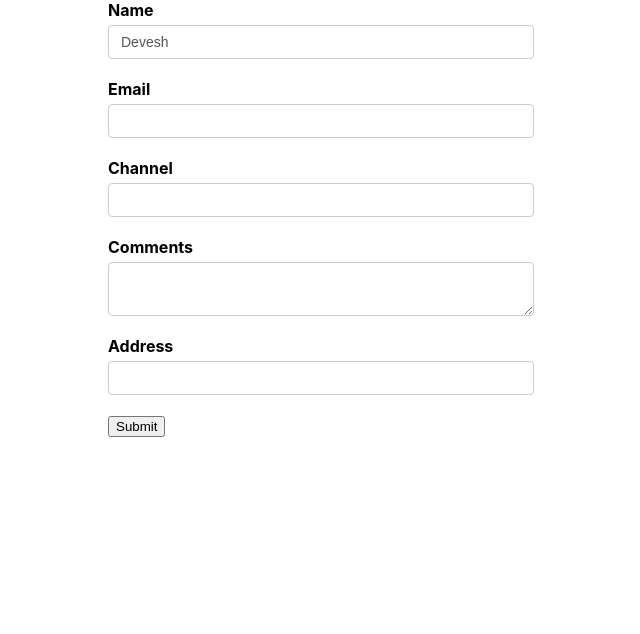
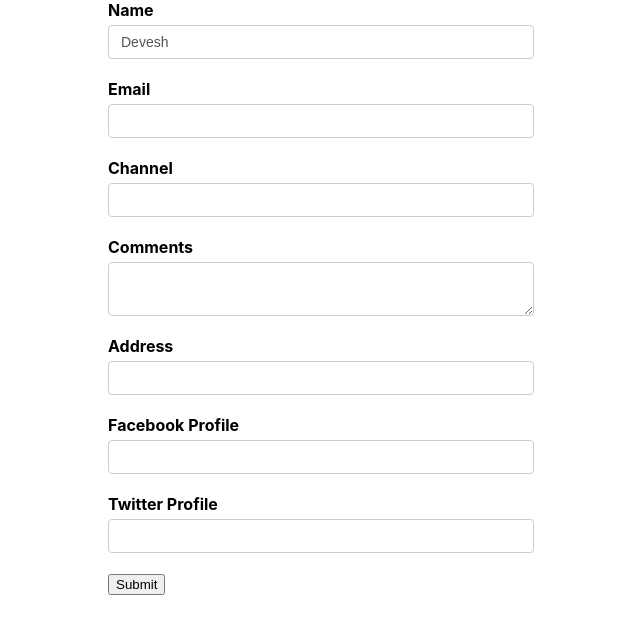
Before and after one commit to devmishra88/formik, a React (Create React App) app: page / in a window 1280 px wide. Shown: the top 634 px of the page, without its empty margins (319-959 px from the left). Built offline with nearby package versions, Linux system fonts and the light colour scheme.

Commit message:
nested object value change applied

```diff
--- a/src/components/YoutubeForm.js
+++ b/src/components/YoutubeForm.js
@@ -9,6 +9,10 @@
   channel: "",
   comments: "",
   address: "",
+  social: {
+    facebook:'',
+    twitter:''
+  },
 };
 
 const onSubmit = (values) => {
@@ -68,6 +72,14 @@
             }}
           </Field>
         </div>
+        <div className="form-control">
+          <label htmlFor="facebook">Facebook Profile</label>
+          <Field type="text" id="facebook" name='social.facebook' />
+        </div>
+        <div className="form-control">
+          <label htmlFor="twitter">Twitter Profile</label>
+          <Field type="text" id="twitter" name='social.twitter' />
+        </div>
         <button type="submit">Submit</button>
       </Form>
     </Formik>
```
